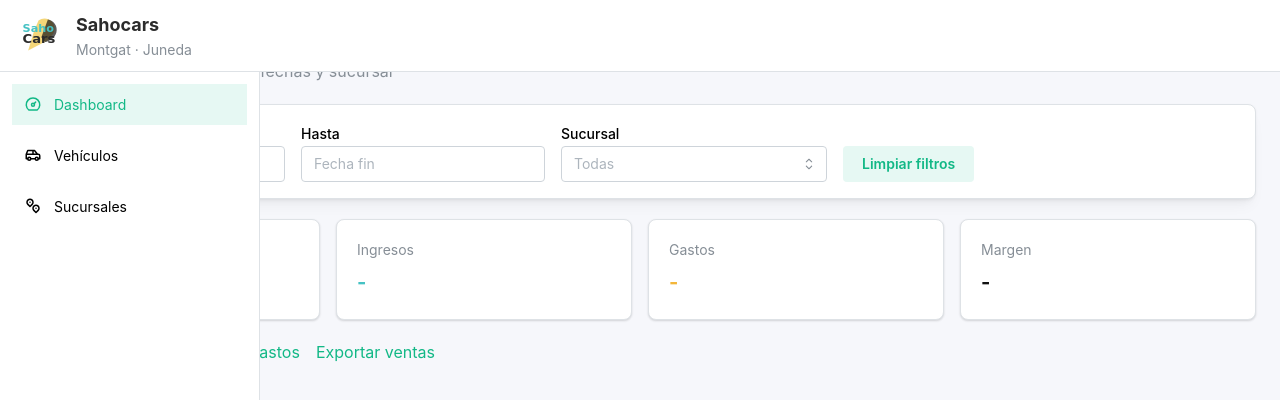
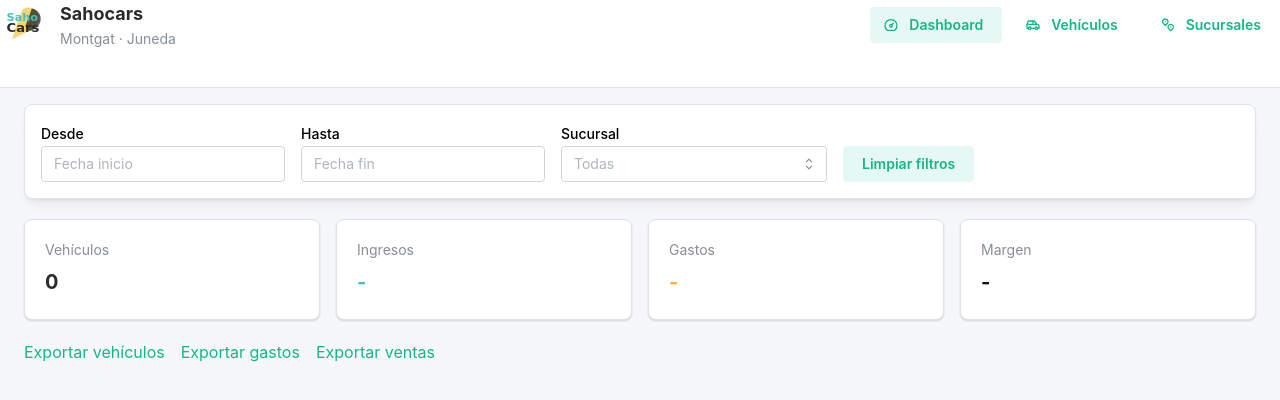
Before and after one commit to gorkatodosarodar-dot/sahocars, a React (Vite) app in the folder frontend/: page / in a window 1280 px wide. Shown: the top 400 px of the page. Built offline with nearby package versions, Linux system fonts and the light colour scheme; no server answers.

Commit message:
Clean repo structure and update App.tsx

```diff
--- a/frontend/src/App.tsx
+++ b/frontend/src/App.tsx
@@ -1,5 +1,4 @@
-import { AppShell, Burger, Group, Image, NavLink, Stack, Text } from "@mantine/core";
-import { useDisclosure } from "@mantine/hooks";
+import { AppShell, Button, Group, Image, Stack, Text } from "@mantine/core";
 import { IconDashboard, IconCar, IconMapPins } from "@tabler/icons-react";
 import { Link, Route, Routes, useLocation } from "react-router-dom";
 import DashboardPage from "./pages/DashboardPage";
@@ -15,19 +14,17 @@ const navItems = [
 
 export default function App() {
   const location = useLocation();
-  const [opened, { toggle }] = useDisclosure();
 
   return (
     <AppShell
-      header={{ height: 72 }}
-      navbar={{ width: 260, breakpoint: "sm", collapsed: { mobile: !opened } }}
+      className="app-shell-root"
+      header={{ height: 88 }}
       padding="md"
     >
       <AppShell.Header>
-        <Group h="100%" px="md" justify="space-between">
-          <Group>
-            <Burger opened={opened} onClick={toggle} hiddenFrom="sm" size="sm" />
-            <Group gap="sm">
+        <div className="page-container header-container">
+          <Group h="100%" justify="space-between">
+            <Group gap="sm" wrap="nowrap">
               <Image src={logo} alt="Sahocars" h={48} w="auto" className="logo" />
               <Stack gap={0}>
                 <Text fw={700} size="lg" c="#2b2b2b">
@@ -38,36 +35,38 @@ export default function App() {
                 </Text>
               </Stack>
             </Group>
+            <Group gap="xs" wrap="wrap">
+              {navItems.map((item) => {
+                const Icon = item.icon;
+                const active =
+                  location.pathname === item.to || (item.to !== "/" && location.pathname.startsWith(item.to));
+                return (
+                  <Button
+                    key={item.to}
+                    variant={active ? "light" : "subtle"}
+                    color="teal"
+                    leftSection={<Icon size={16} />}
+                    component={Link}
+                    to={item.to}
+                    size="sm"
+                  >
+                    {item.label}
+                  </Button>
+                );
+              })}
             </Group>
           </Group>
+        </div>
       </AppShell.Header>
 
-      <AppShell.Navbar p="sm">
-        <Stack gap="xs">
-          {navItems.map((item) => {
-            const Icon = item.icon;
-            const active = location.pathname === item.to || (item.to !== "/" && location.pathname.startsWith(item.to));
-            return (
-              <NavLink
-                key={item.to}
-                component={Link}
-                to={item.to}
-                label={item.label}
-                leftSection={<Icon size={18} />}
-                active={active}
-                onClick={() => opened && toggle()}
-              />
-            );
-          })}
-        </Stack>
-      </AppShell.Navbar>
-
       <AppShell.Main className="app-shell-main">
+        <div className="page-container">
           <Routes>
             <Route path="/" element={<DashboardPage />} />
             <Route path="/vehiculos" element={<VehiclesPage />} />
             <Route path="/sucursales" element={<BranchesPage />} />
           </Routes>
+        </div>
       </AppShell.Main>
     </AppShell>
   );
```
Also changed, not shown: 1 other file (tests, documents, lock files or other folders). Lines whose indentation alone changed are shown as unchanged.
